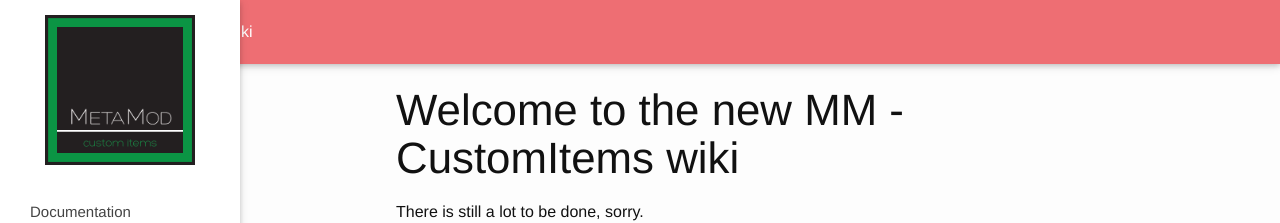
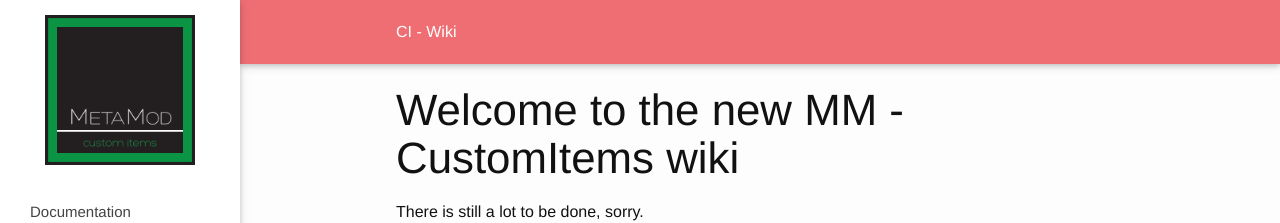
Before and after one commit to marcel0ll/CustomItems, a Jekyll site: the page built from index.md, in a window 1280 px wide. Shown: the top 223 px of the page. Built offline with Jekyll 4.4.1, drawn with Linux system fonts in a browser that asks for light colours; nearby versions of some CDN libraries.

Commit message:
Fix sass

```diff
--- a/css/default.scss
+++ b/css/default.scss
@@ -13,7 +13,7 @@ li.logo:hover, li.search {
     background-color: transparent !important;
 }
 
-main {
+header, main, footer {
     padding-left: 240px;
 }
 
```
